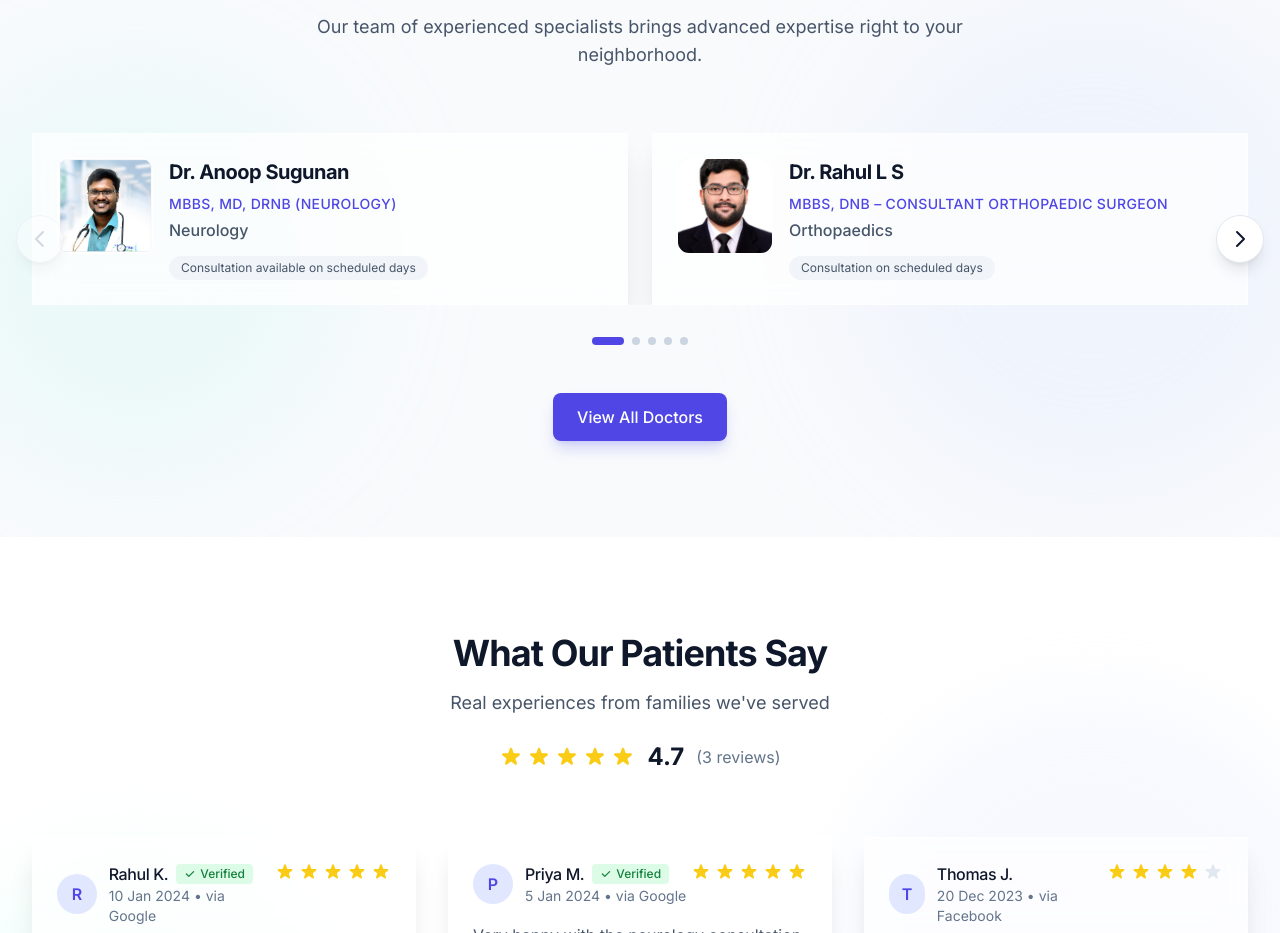
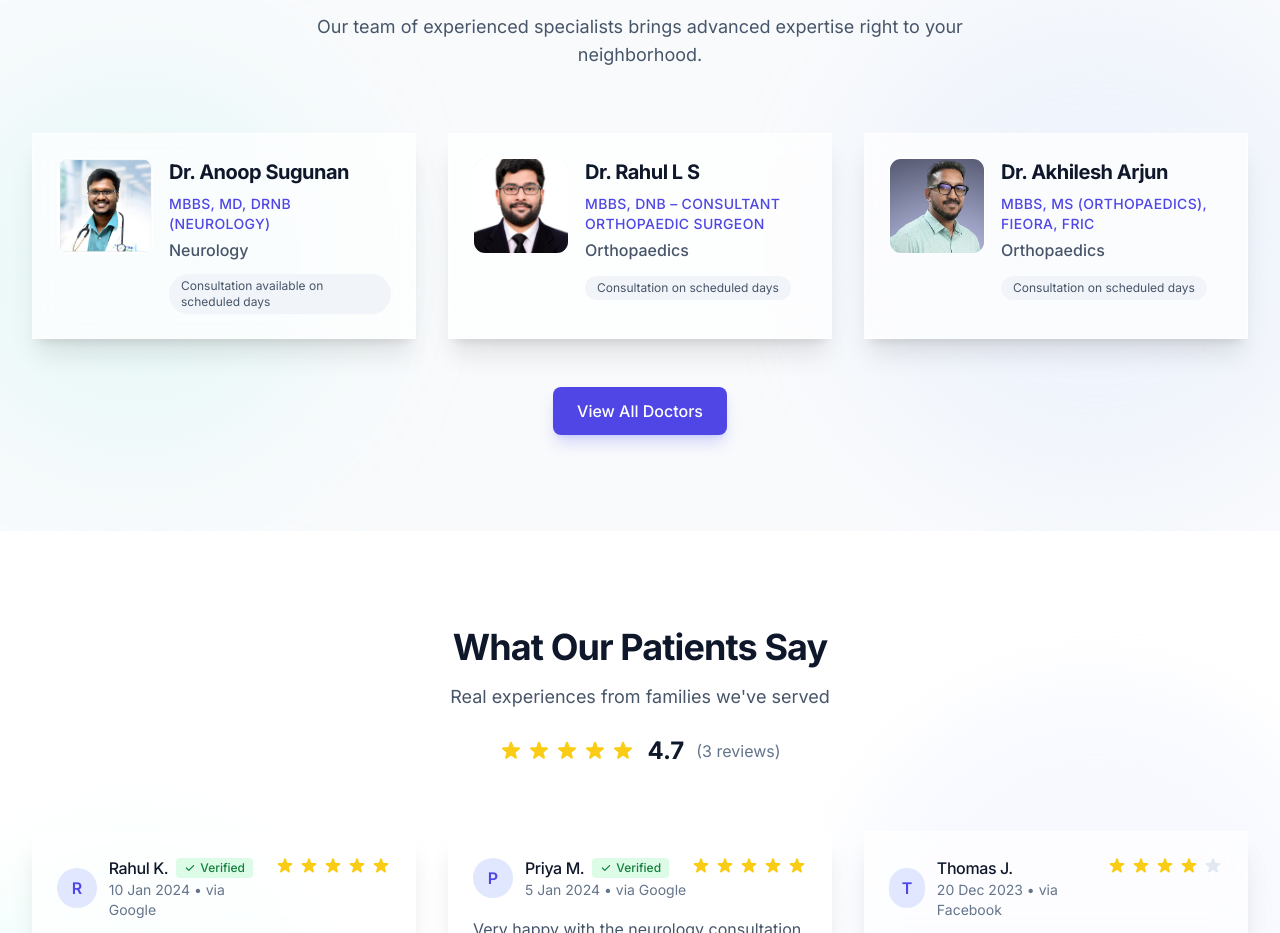
Before and after one commit to arjunsushaman/swasti-fe, a Next.js app: page / in a window 1280 px wide. Shown: the part 3143-4076 px from the top of the page. Built offline with nearby package versions, Linux system fonts and the light colour scheme; no server answers.

Commit message:
carousel removed

```diff
--- a/components/home/DoctorsPreview.tsx
+++ b/components/home/DoctorsPreview.tsx
@@ -1,9 +1,8 @@
 'use client';
 
-import { useState, useRef } from 'react';
 import Link from 'next/link';
 import { motion } from 'framer-motion';
-import { AnimatedSection, AnimatedDiv } from '@/components/ui/Motion';
+import { AnimatedSection, AnimatedDiv, StaggerContainer, StaggerItem } from '@/components/ui/Motion';
 import { hoverLift } from '@/lib/animations';
 import type { Doctor } from '@/types';
 
@@ -12,25 +11,11 @@ interface DoctorsPreviewProps {
 }
 
 export default function DoctorsPreview({ doctors }: DoctorsPreviewProps) {
-  // Filter for featured doctors only
-  const featuredDoctors = doctors.filter(d => d.featured);
+  // Filter for featured doctors only, limit to 3
+  const featuredDoctors = doctors.filter(d => d.featured).slice(0, 3);
 
-  // If no featured doctors, show all
-  const displayDoctors = featuredDoctors.length > 0 ? featuredDoctors : doctors;
-
-  const [currentIndex, setCurrentIndex] = useState(0);
-  const carouselRef = useRef<HTMLDivElement>(null);
-
-  const handlePrev = () => {
-    setCurrentIndex((prev) => Math.max(0, prev - 1));
-  };
-
-  const handleNext = () => {
-    setCurrentIndex((prev) => Math.min(displayDoctors.length - 2, prev + 1));
-  };
-
-  const canGoPrev = currentIndex > 0;
-  const canGoNext = currentIndex < displayDoctors.length - 2;
+  // If no featured doctors, show first 3
+  const displayDoctors = featuredDoctors.length > 0 ? featuredDoctors : doctors.slice(0, 3);
 
   return (
     <AnimatedSection className="py-24 bg-secondary-50 relative">
@@ -48,51 +33,10 @@ export default function DoctorsPreview({ doctors }: DoctorsPreviewProps) {
           </p>
         </div>
 
-        <div className="relative mb-12">
-          {/* Navigation Buttons */}
-          {displayDoctors.length > 2 && (
-            <>
-              <button
-                onClick={handlePrev}
-                disabled={!canGoPrev}
-                className={`absolute left-0 top-1/2 -translate-y-1/2 -translate-x-4 z-10 w-12 h-12 rounded-full bg-white shadow-lg border border-secondary-200 flex items-center justify-center transition-all ${
-                  canGoPrev ? 'hover:bg-primary-50 hover:border-primary-300 text-secondary-900' : 'opacity-40 cursor-not-allowed text-secondary-400'
-                }`}
-                aria-label="Previous doctor"
-              >
-                <svg className="w-6 h-6" fill="none" stroke="currentColor" viewBox="0 0 24 24">
-                  <path strokeLinecap="round" strokeLinejoin="round" strokeWidth={2} d="M15 19l-7-7 7-7" />
-                </svg>
-              </button>
-              <button
-                onClick={handleNext}
-                disabled={!canGoNext}
-                className={`absolute right-0 top-1/2 -translate-y-1/2 translate-x-4 z-10 w-12 h-12 rounded-full bg-white shadow-lg border border-secondary-200 flex items-center justify-center transition-all ${
-                  canGoNext ? 'hover:bg-primary-50 hover:border-primary-300 text-secondary-900' : 'opacity-40 cursor-not-allowed text-secondary-400'
-                }`}
-                aria-label="Next doctor"
-              >
-                <svg className="w-6 h-6" fill="none" stroke="currentColor" viewBox="0 0 24 24">
-                  <path strokeLinecap="round" strokeLinejoin="round" strokeWidth={2} d="M9 5l7 7-7 7" />
-                </svg>
-              </button>
-            </>
-          )}
-
-          {/* Carousel Container */}
-          <div className="overflow-hidden" ref={carouselRef}>
-            <motion.div
-              className="flex gap-6"
-              animate={{ x: `${-currentIndex * 50}%` }}
-              transition={{ type: 'spring', stiffness: 300, damping: 30 }}
-            >
+        <StaggerContainer className="grid grid-cols-1 md:grid-cols-3 gap-8 mb-12">
           {displayDoctors.map((doctor, index) => (
-                <motion.div
-                  key={doctor.name}
-                  className="min-w-[calc(50%-12px)] flex-shrink-0"
-                  whileHover={hoverLift}
-                >
-                  <div className="glass-card p-6 h-full hover:border-primary-300 transition-colors">
+            <StaggerItem key={doctor.name}>
+              <motion.div whileHover={hoverLift} className="glass-card p-6 h-full hover:border-primary-300 transition-colors">
                 <div className="flex flex-col sm:flex-row gap-4">
                   <div className="w-24 h-24 flex-shrink-0 mx-auto sm:mx-0 bg-gradient-to-br from-primary-100 to-primary-50 rounded-xl flex items-center justify-center text-4xl shadow-inner border border-white overflow-hidden">
                     {doctor.imageUrl ? (
@@ -110,28 +54,10 @@ export default function DoctorsPreview({ doctors }: DoctorsPreviewProps) {
                     </div>
                   </div>
                 </div>
-                  </div>
               </motion.div>
+            </StaggerItem>
           ))}
-            </motion.div>
-          </div>
-
-          {/* Dots Indicator */}
-          {displayDoctors.length > 2 && (
-            <div className="flex justify-center gap-2 mt-8">
-              {Array.from({ length: displayDoctors.length - 1 }).map((_, index) => (
-                <button
-                  key={index}
-                  onClick={() => setCurrentIndex(index)}
-                  className={`w-2 h-2 rounded-full transition-all ${
-                    currentIndex === index ? 'bg-primary-600 w-8' : 'bg-secondary-300 hover:bg-secondary-400'
-                  }`}
-                  aria-label={`Go to slide ${index + 1}`}
-                />
-              ))}
-            </div>
-          )}
-        </div>
+        </StaggerContainer>
 
         <AnimatedDiv delay={0.4} className="text-center">
           <motion.div whileHover={{ scale: 1.05 }} whileTap={{ scale: 0.95 }} className="inline-block">
```
Lines whose indentation alone changed are shown as unchanged.
